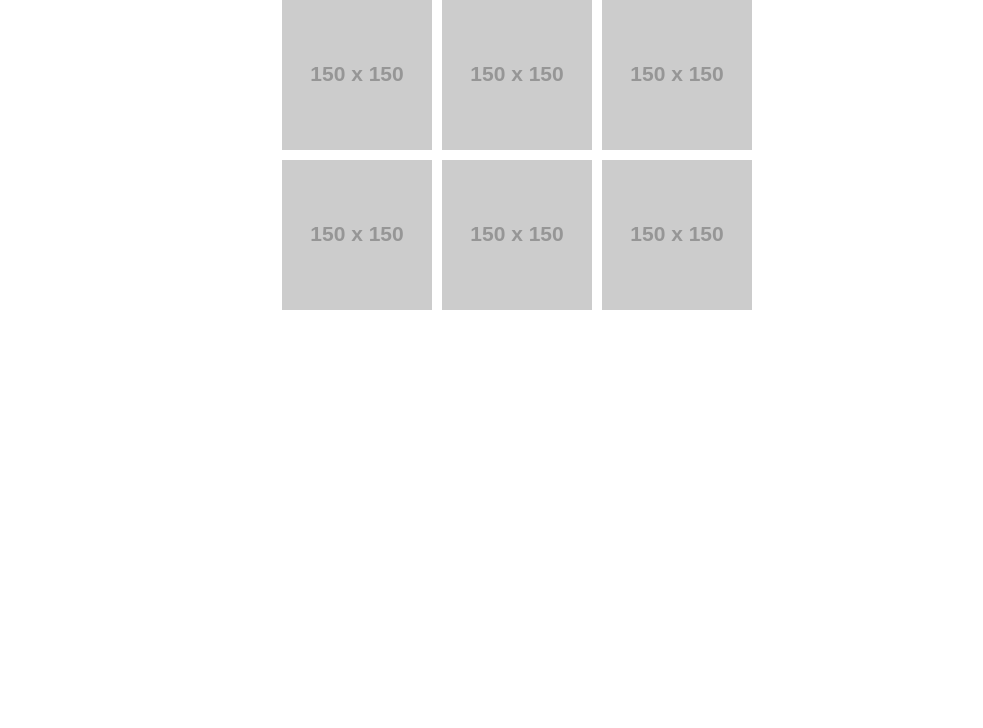
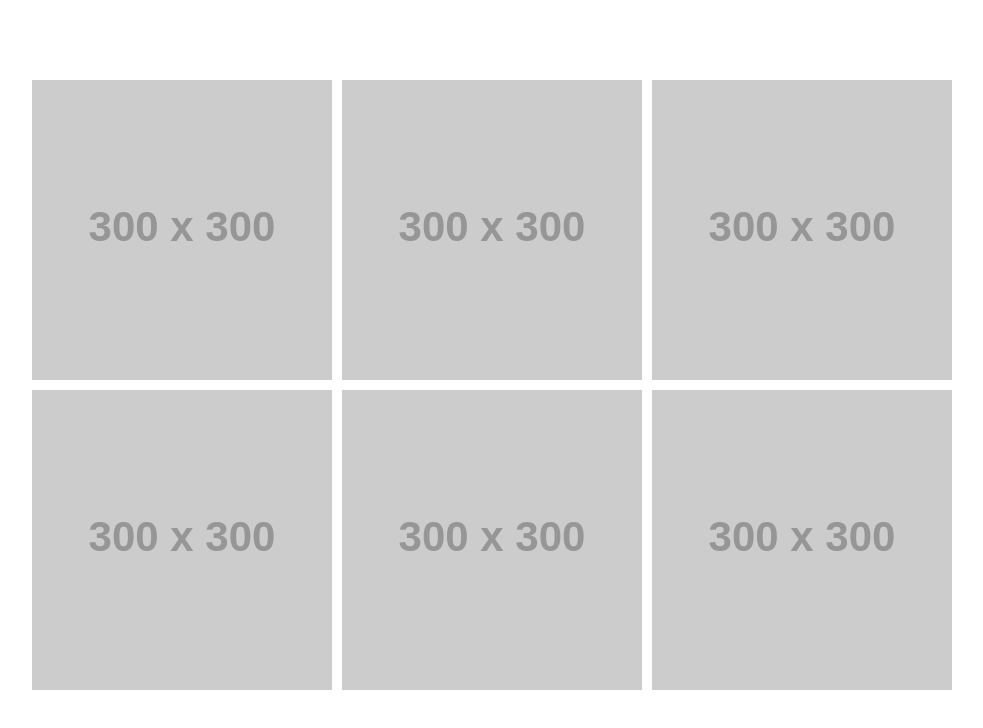
Before and after one commit to palmdaldaniel/Gallerix, a plain HTML site: page index.html in a window 1280 px wide. Shown: the whole page, without its empty margins (158-1141 px from the left). Drawn offline with Linux system fonts and the light colour scheme; placeholder pictures from the web are drawn by us.

Commit message:
create breakpoints for mobile, tablet & desktop screens

```diff
--- a/assets/styles.css
+++ b/assets/styles.css
@@ -6,13 +6,38 @@
   padding: 0;
 }
 
+.wrapper {
+    width: 300px;
+    margin: 0 auto;
+}
 
-.wrapper {
-width: 400px;
-margin: 0 auto;
-display: grid;
-grid-template-columns: repeat(3, 1fr);
-grid-auto-rows: 150px;
-row-gap: 10px;
-column-gap: 10px;
+@media only screen and (min-width: 650px) {
+    .wrapper {
+        width: 630px;
+        margin: 0 auto;
+    }
+
+
+    .container {
+        display: grid;
+        grid-template-columns: repeat(2, 1fr);
+        grid-auto-rows: repeat(2, 1fr);
+        row-gap: 10px;
+        column-gap: 10px;
+        justify-items: center;
+      }
 }
+
+
+@media only screen and (min-width: 950px) {
+
+    .wrapper {
+      width: 900px;
+      margin: 10vh auto;
+    }
+
+    .container {
+      grid-template-columns: repeat(3, 1fr);
+      grid-auto-rows: repeat(3, 1fr);
+    }
+}
--- a/index.html
+++ b/index.html
@@ -9,13 +9,16 @@
 <body>
 
     <div class="wrapper">
-        <img src="https://via.placeholder.com/150/FFA69E" alt="">
-        <img src="https://via.placeholder.com/150/FFA69E" alt="">
-        <img src="https://via.placeholder.com/150/FFA69E" alt="">
-        <img src="https://via.placeholder.com/150/FFA69E" alt="">
-        <img src="https://via.placeholder.com/150/FFA69E" alt="">
-        <img src="https://via.placeholder.com/150/FFA69E" alt="">
-    </div>
+            <div class="container">
+                <img src="https://via.placeholder.com/300/FFA69E" alt="">
+                <img src="https://via.placeholder.com/300/FFA69E" alt="">
+                <img src="https://via.placeholder.com/300/FFA69E" alt="">
+                <img src="https://via.placeholder.com/300/FFA69E" alt="">
+                <img src="https://via.placeholder.com/300/FFA69E" alt="">
+                <img src="https://via.placeholder.com/300/FFA69E" alt="">
+            </div>
+
+    </div> <!-- wrapper ends -->
 
 
 
```
